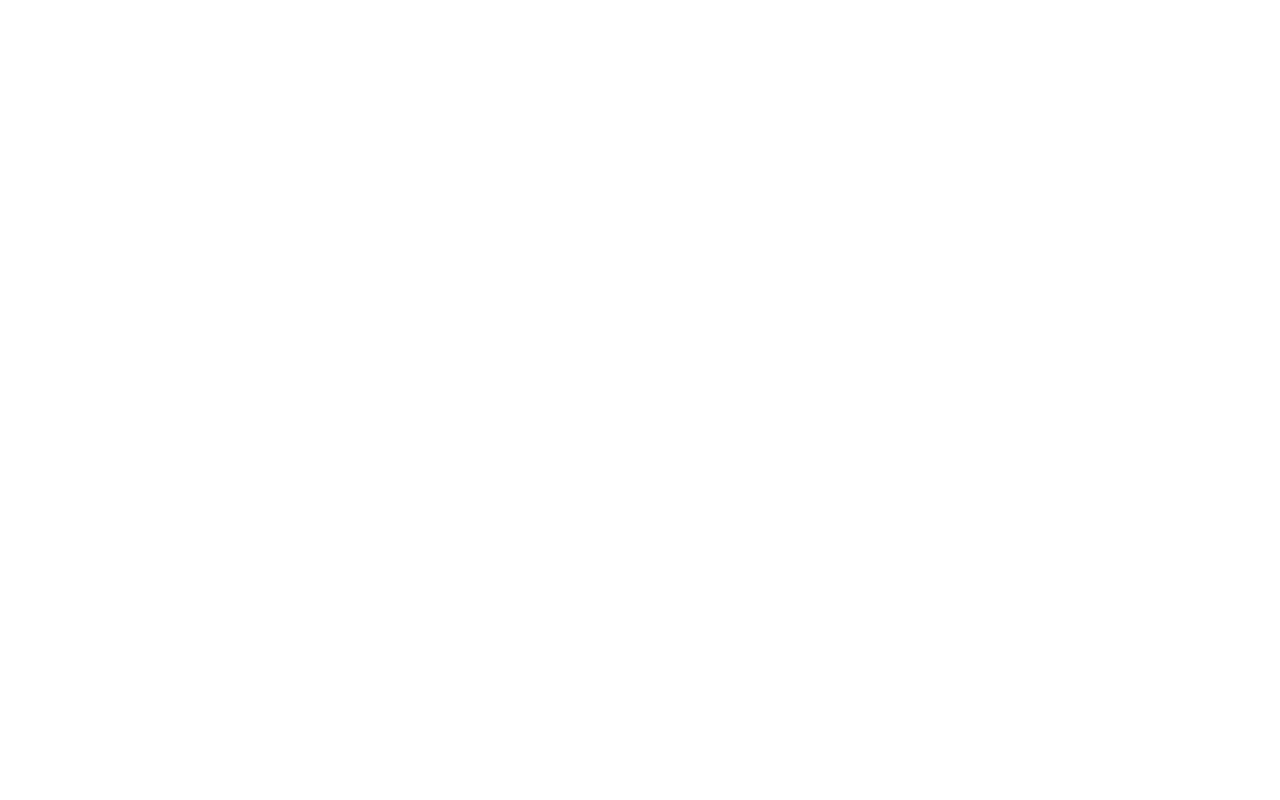
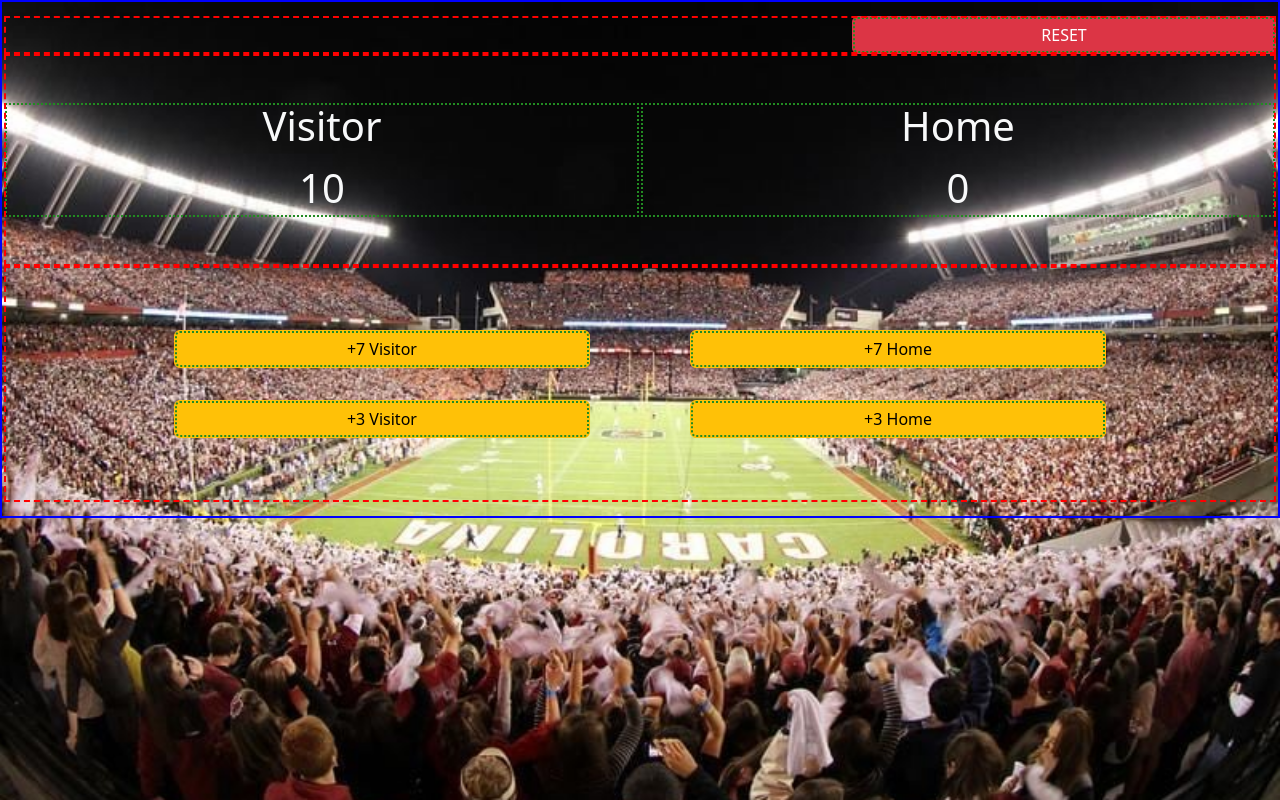
Before and after one commit to The-Rob-Sellers/BSUvsTHEUSC, a plain HTML site: page index.html in a window 1280 px wide. Drawn offline with nearby package versions, Linux system fonts and the light colour scheme.

Commit message:
Acceptable?

```diff
--- /dev/null
+++ b/app.js
@@ -0,0 +1,26 @@
+let visitorStart = 10
+let homeStart = 0
+
+function Vtd(){
+   visitorStart += 7
+   console.log(visitorStart)
+}
+
+function Vfg(){
+    visitorStart += 3
+    console.log(visitorStart)
+}
+
+function Htd(){
+    homeStart += 7
+    console.log(homeStart)
+}
+
+function Hfg(){
+    homeStart += 3
+    console.log(homeStart)
+}
+
+document.getElementById('visitor-score').textContent = visitorStart.toString();
+
+document.getElementById('home-score').textContent = homeStart.toString();
--- a/index.html
+++ b/index.html
@@ -1,16 +1,79 @@
 <!DOCTYPE html>
 <html lang="en">
+
 <head>
     <meta charset="UTF-8">
     <meta http-equiv="X-UA-Compatible" content="IE=edge">
     <meta name="viewport" content="width=device-width, initial-scale=1.0">
+
       <link rel="stylesheet" href="https://cdnjs.cloudflare.com/ajax/libs/MaterialDesign-Webfont/7.2.96/css/materialdesignicons.min.css">
     <link rel="stylesheet" href="https://cdnjs.cloudflare.com/ajax/libs/MaterialDesign-Webfont/7.2.96/css/materialdesignicons.min.css\">
     <link rel="stylesheet" href="https://cdn.jsdelivr.net/npm/bootstrap@5.3.0-alpha1/dist/css/bootstrap.min.css">
+    <link rel="shortcut icon" href="assets/BSU_newLOGO.png" type="image/x-icon">
     <link rel="stylesheet" href="style.css">
     <title>🏉 Boise State vs. South Carolina 🏈</title>
 </head>
-<body>
+
+<!-- STUB CONTAINER/ROW/COLUMN MARKUP -->
+<style>
+  body.debug .container,
+  body.debug .container-fluid {
+    outline: 2px double blue;
+    outline-offset: -2px;
+  }
+
+  body.debug .row {
+    outline: 2px dashed red;
+    outline-offset: -2px;
+  }
+
+  body.debug [class*="col-"] {
+    outline: 2px dotted forestgreen;
+    outline-offset: -3px;
+  }
+</style>
+
+<body class="debug bg-img">
+  <main class="container-fluid p-3">
+    <!-- NOTE reset button, no header -->
+    <section class="row justify-content-end">
+      <!-- TODO Make buttons pretty -->
+      <button class="button col-4 btn btn-danger">RESET</button>
+    </section>
+
+    <!-- NOTE scoreboard -->
+    <section class="row justify-content-between py-5 text-light text-center">
+          <div class="col-6">
+           <h1>Visitor</h1>
+           <span class="fs-1" id="visitor-score"></span>
+           <!-- <img class="" src="./Assets/BSU_ogLOGO.jpg" alt=""> -->
+          </div>
+          <div class="col-6">
+           <h1>Home</h1>
+              <span class="fs-1" id="home-score"></span>
+           <!-- <img src="./Assets/USC_blockClogo.jpg" alt="">            -->
+          </div>
+      </section>
+
+    <!-- NOTE scoring buttons -->
+    <section class="row justify-content-space-around py-5 text-light text-center">
+      <div class="my-3">
+        <button class="button col-4 btn btn-warning mx-5">+7 Visitor
+        </button>
+        <button class="button col-4 btn btn-warning mx-5">+7 Home
+        </button>
+      </div>
+      <div class="my-3">
+        <button class="button col-4 btn btn-warning mx-5">+3 Visitor
+        </button>
+        <button class="button col-4 btn btn-warning mx-5">+3 Home
+        </button>
+      </div>
+    </section>
+  </main>
+
+  <script src="app.js"></script>
 
 </body>
+
 </html>
--- a/style.css
+++ b/style.css
@@ -0,0 +1,9 @@
+.bg-img{
+    background-image: url('./Assets/WBstadiumEndZoneNight.jpg');
+    background-size: cover;
+    background-repeat: none;
+}
+
+.button{
+
+}
```
Also changed, not shown: Assets/BSU_newLOGO.png (added), Assets/BSU_ogLOGO.jpg (added), Assets/USC_blockClogo.jpg (added), Assets/WBstadiumEndZoneNight.jpg (added), Assets/WBstadium_endZone.jpg (added), Assets/WBstadium_pressBox.jpg (added).
